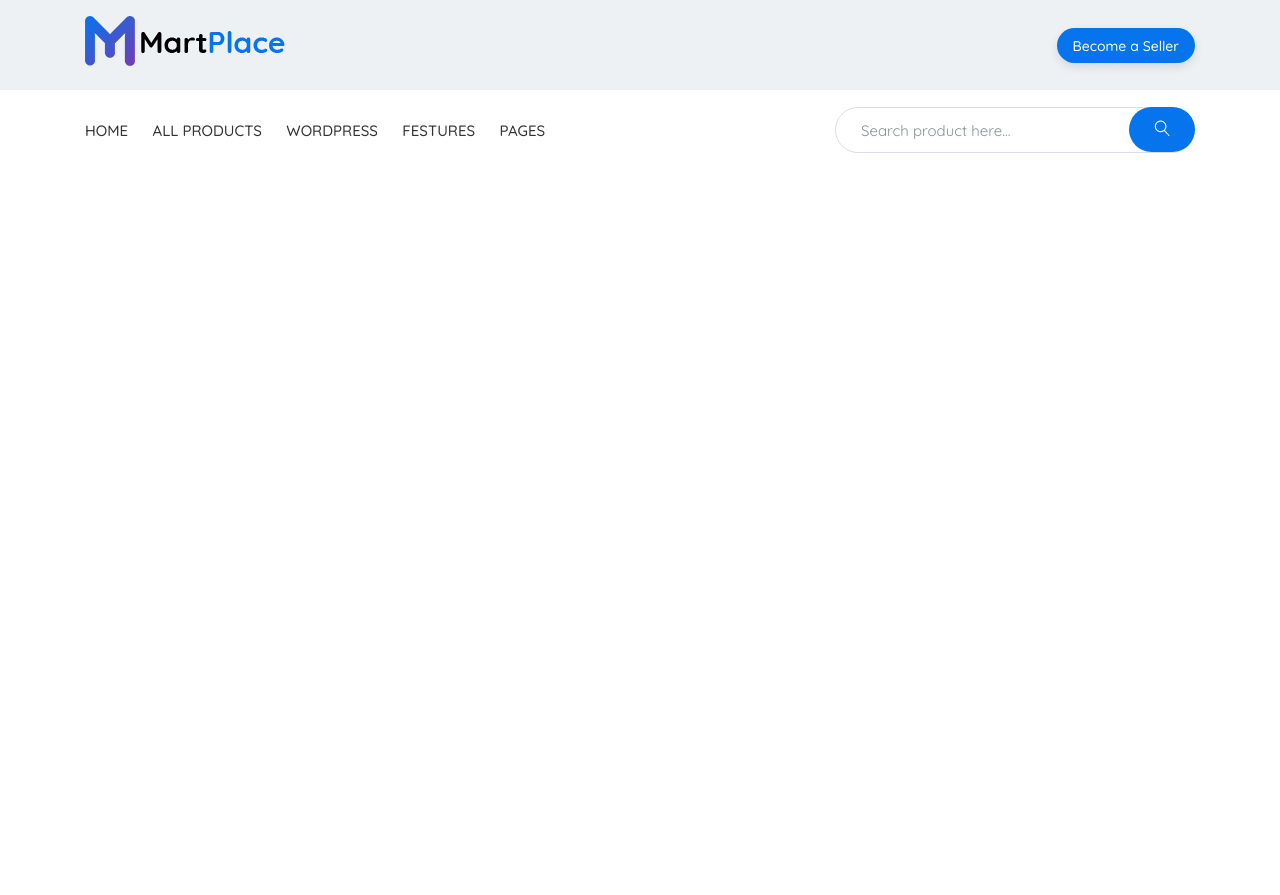
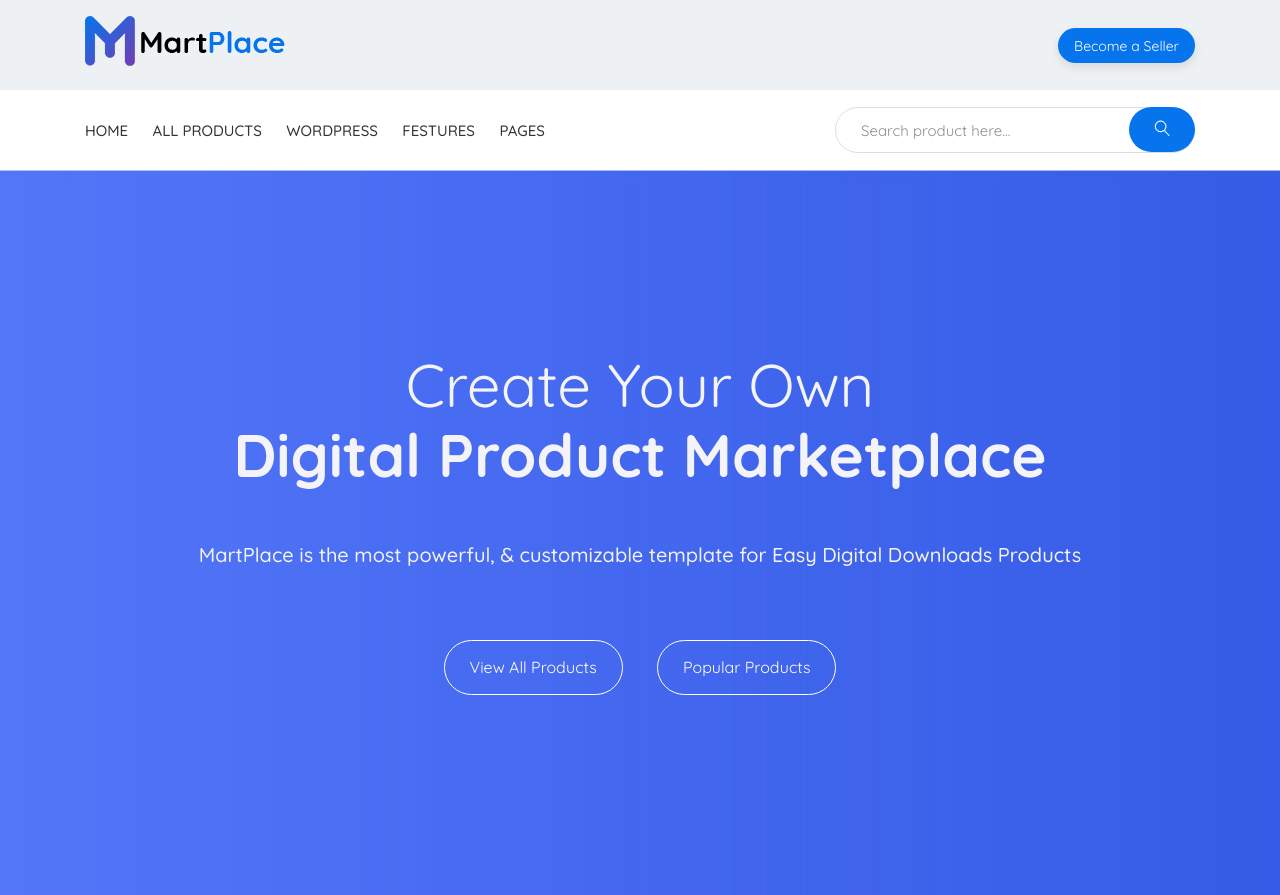
Before and after one commit to SAITAMUCH/martplace, a website: page app/index.html in a window 1280 px wide. Before the commit the page ends 800 px from the top, so only its background shows below. Drawn offline with nearby package versions, Linux system fonts and the light colour scheme; files that its build step writes are made by us from their sources.

Commit message:
added products

```diff
--- a/app/index.html
+++ b/app/index.html
@@ -1,5 +1,6 @@
 <!DOCTYPE html>
 <html lang="en">
+
 <head>
   <meta charset="UTF-8">
   <meta name="viewport" content="width=device-width, initial-scale=1.0">
@@ -8,6 +9,7 @@
   <link rel="stylesheet" href="css/libs.min.css">
   <link rel="stylesheet" href="css/style.min.css">
 </head>
+
 <body>
 
   <header class="header">
@@ -71,9 +73,27 @@
     </div>
   </header>
 
+  <section class="products" style="background-image: url(images/products-bg.jpg);">
+    <div class="container">
+      <div class="products__inner">
+        <div class="products__inner-title">
+          Create Your Own <span>Digital Product Marketplace</span>
+        </div>
+        <div class="products__inner-text">
+          MartPlace is the most powerful, & customizable template for Easy Digital Downloads Products
+        </div>
+        <div class="products__inner-btn">
+          <button type="button">View All Products</button>
+          <button type="button">Popular Products</button>
+        </div>
+      </div>
+    </div>
+  </section>
+
 
   <script src="https://ajax.googleapis.com/ajax/libs/jquery/3.4.1/jquery.min.js"></script>
   <script src="js/libs.min.js"></script>
   <script src="js/main.min.js"></script>
 </body>
+
 </html>
--- a/app/scss/_global.scss
+++ b/app/scss/_global.scss
@@ -20,7 +20,7 @@ ul, li {
 
 body {
     font-family: 'Quicksand', sans-serif;
-    font-weight: 500;
+    font-weight: 400;
     font-size: 16px;
     line-height: 30px;
     color: $text;
--- a/app/scss/_vars.scss
+++ b/app/scss/_vars.scss
@@ -1 +1,13 @@
 $text: #555555;
+$title: #f3f3f8;
+
+
+@mixin f500 {
+    font-family: 'Quicksand', sans-serif;
+    font-weight: 500;
+}
+
+@mixin f700 {
+    font-family: 'Quicksand', sans-serif;
+    font-weight: 700;
+}
--- a/app/scss/style.scss
+++ b/app/scss/style.scss
@@ -40,6 +40,7 @@
     }
   }
   a {
+    @include f500;
     text-transform: uppercase;
     font-size: 15px;
     color: #333333;
@@ -51,7 +52,6 @@
   form {
     position: relative;
     max-width: 360px;
-
     input {
       display: block;
       width: 360px;
@@ -60,7 +60,8 @@
       border: 1px solid #d9dfe5;
       font-size: 15px;
       padding-left: 25px;
-      padding-right: 120px;
+      padding-right: 70px;
+      outline: none;
       &::placeholder {
         color: #898f96;
       }
@@ -74,9 +75,60 @@
       right: 0px;
       top: 0px;
       cursor: pointer;
+      outline: none;
     }
   }
 }
 
+// end header
+// start products
 
-// end header
+.products {
+  background-repeat: no-repeat;
+  background-size: cover;
+  background-position: center;
+  min-height: 725px;
+}
+
+.products__inner {
+  padding: 180px 0 200px;
+  text-align: center;
+  &-title {
+    font-size: 60px;
+    line-height: 70px;
+    color: $title;
+    span {
+      display: block;
+      @include f700;
+    }
+  }
+  &-text {
+    margin-top: 50px;
+    margin-bottom: 70px;
+    font-size: 20px;
+    color: $title;
+    @include f500;
+  }
+  &-btn {
+    font-size: 16px;
+    button {
+      color: #fff;
+      height: 55px;
+      background-color: transparent;
+      padding: 13px 25px;
+      border-radius: 50px;
+      border: 1px solid #fff;
+      transition: all .3s;
+      & + button {
+        margin-left: 30px;
+      }
+      &:hover {
+        background-color: #fff;
+        color: #0674ec;
+
+      }
+    }
+  }
+}
+
+// end products
```
Also changed, not shown: app/images/products-bg.jpg (added).
